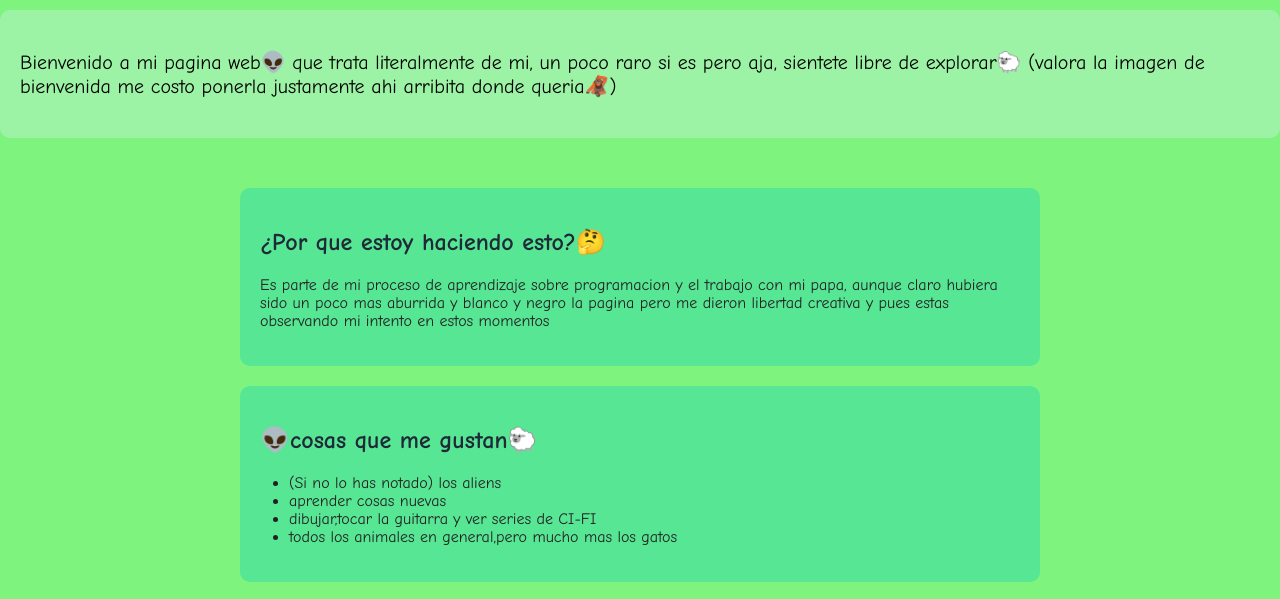
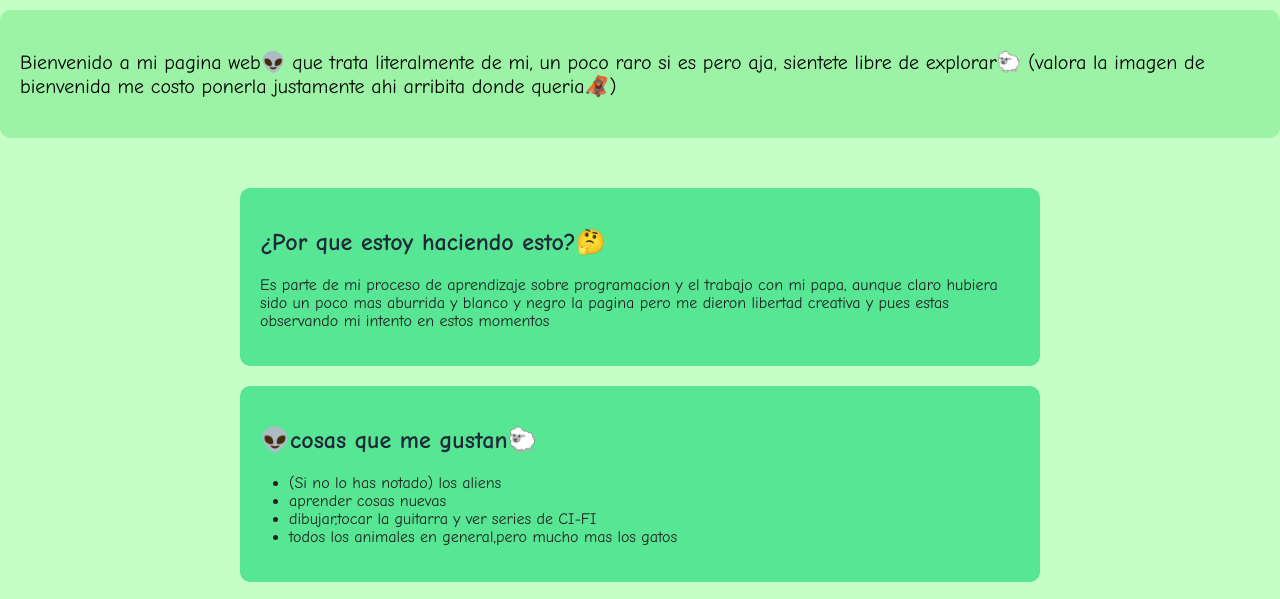
Before and after one commit to arielamado2do-del/proyecto-prueba, a plain HTML site: page index.html in a window 1280 px wide. Shown: the part 200-799 px from the top of the page. Drawn offline with Linux system fonts and the light colour scheme.

Commit message:
cambio de color nomas

```diff
--- a/styles.css
+++ b/styles.css
@@ -1,7 +1,7 @@
 
 body {
  font-family :  comic Sans MS, sans-serif;
- background-color :  #7ef37e;
+ background-color :  #c5ffc5;
 color: #222;
 margin: 0;
 padding: 0;
```
